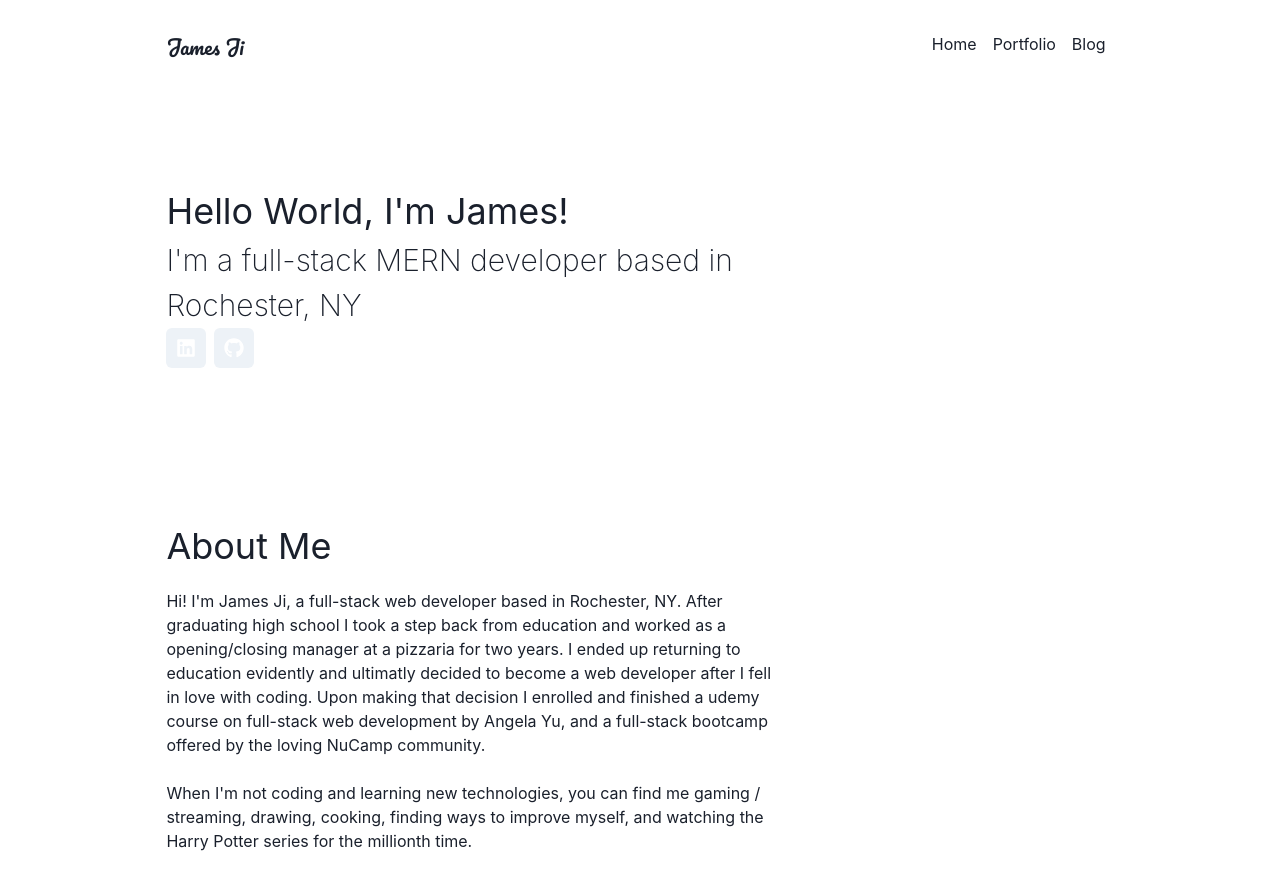
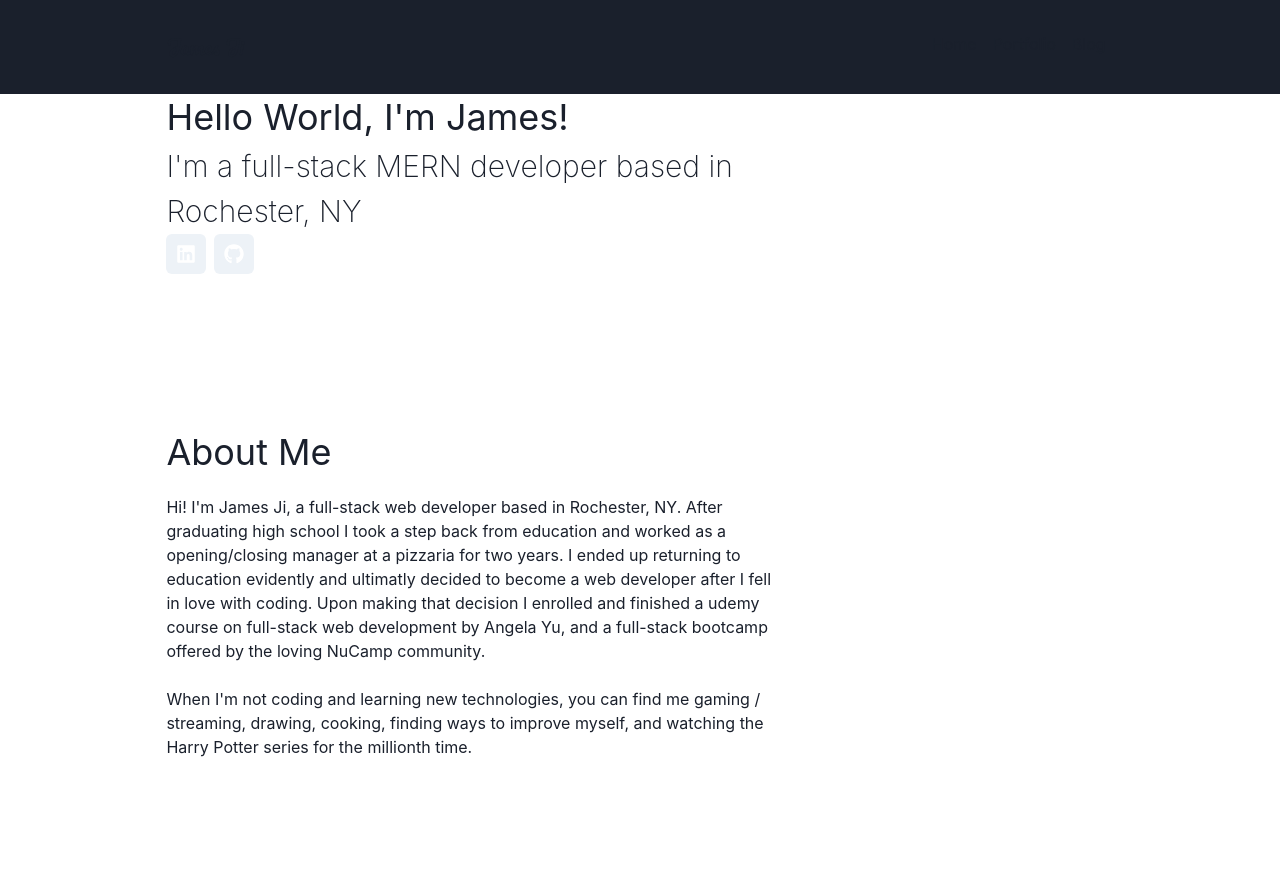
Before and after one commit to Sannnji/next-blog-portfolio, a Next.js app: page / in a window 1280 px wide. Shown: the top 890 px of the page. After the commit the page ends 849 px from the top, so only its background shows below. Built offline with nearby package versions, Linux system fonts and the light colour scheme.

Commit message:
fixed position at top

```diff
--- a/components/Navbar/Navbar.js
+++ b/components/Navbar/Navbar.js
@@ -5,11 +5,8 @@ import { NavLink } from "./NavLink";
 
 export const Navbar = () => {
   return (
-    <Flex
-      justifyContent="space-between"
-      px="13%"
-      py={8}
-    >
+    <Flex width="100%" position="fixed" top={0} zIndex={1} bg="#1A202C">
+      <Flex width="100%" px="13%" py={8} justifyContent="space-between">
         <Link href="/" passHref>
           <Text fontSize="xl" fontFamily="Pacifico, cursive">
             James Ji
@@ -28,5 +25,6 @@ export const Navbar = () => {
           </NavLink>
         </Flex>
       </Flex>
+    </Flex>
   );
 };
```
Lines whose indentation alone changed are shown as unchanged.
